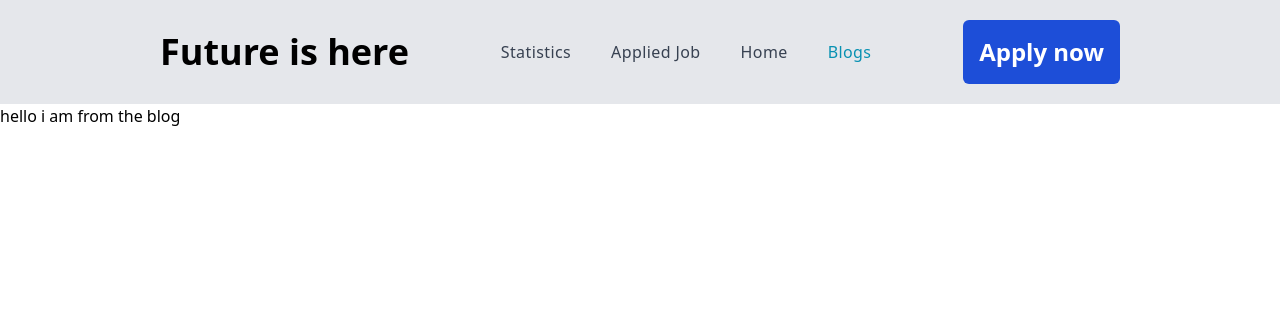
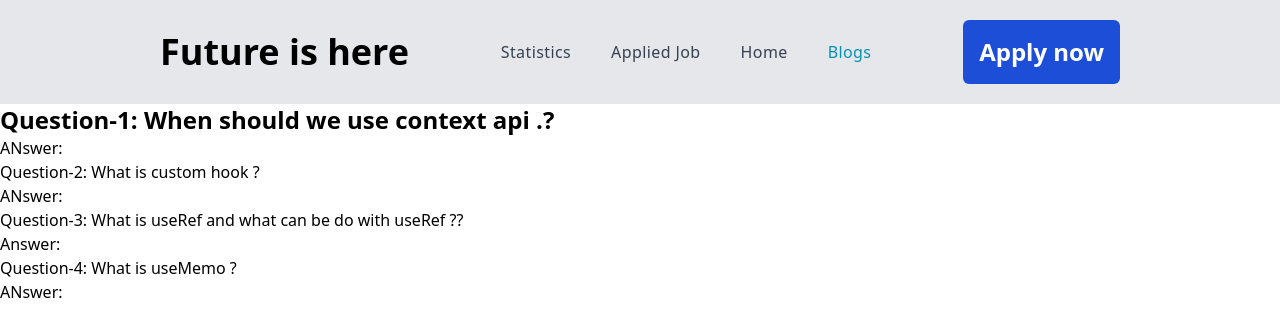
Before and after one commit to Jakir80/Carrier-hub, a React (Vite) app: page /blog in a window 1280 px wide. Shown: the top 336 px of the page. Built offline with nearby package versions, Linux system fonts and the light colour scheme; no server answers.

Commit message:
get data from storage and compare

```diff
--- a/public/data.json
+++ b/public/data.json
@@ -37,7 +37,7 @@
       },
       {
         "id": 3,
-        "company_logo": "https://imgtr.ee/images/2023/04/09/nJA1B.png",
+        "company_logo": "https://imgtr.ee/images/2023/04/09/nJ5em.png",
         "job_title": "Data Scientist",
         "company_name": "Example Inc.",
         "remote_or_onsite": "Onsite",
@@ -88,7 +88,7 @@
       },
       {
         "id": 6,
-        "company_logo": "https://imgtr.ee/images/2023/04/09/nJA1B.png",
+        "company_logo": "https://i.ibb.co/4K9F9hf/Group-10021-removebg-preview.png",
         "job_title": "Software Engineer",
         "company_name": "Example Inc.",
         "remote_or_onsite": "Onsite",
--- a/src/Blog.jsx
+++ b/src/Blog.jsx
@@ -3,7 +3,23 @@ import React from 'react';
 const Blog = () => {
     return (
         <div>
-            <h1>hello i am from the blog</h1>
+
+            <div>
+                <h1 className='text-2xl font-bold '>Question-1:   When should we use context api .?</h1>
+                <h1>ANswer: </h1>
+            </div>
+            <div>
+                <h1> Question-2: What is custom hook ? </h1>
+                <h1>ANswer:</h1>
+            </div>
+            <div>
+                <h1>Question-3: What is useRef and what can be do with useRef ??</h1>
+                <h1>Answer: </h1>
+            </div>
+            <div>
+                <h1>Question-4: What is useMemo ?</h1>
+                <h1>ANswer:</h1>
+            </div>
         </div>
     );
 };
--- a/src/Component/Category.jsx
+++ b/src/Component/Category.jsx
@@ -3,10 +3,10 @@ import React from 'react';
 const Category = ({singleCategory}) => {
     const {category,description,img}=singleCategory;
     return (
-        <div className='bg-gray-200 md:mr-32 md:ml-32 md:px-5'>
-        <div className='w-14 h-14 rounded-md md:pt-5'> <img src={img} alt="" /></div>
-        <div className='md:mt-10 p-5'>
-            <h2>{category}</h2>
+        <div className='bg-gray-100 md:mr-32 md:ml-32 p-4 rounded-md'>
+        <div className='w-14 h-14 rounded-md  p-2 bg-white'> <img src={img} alt="" /></div>
+        <div className='md:mt-4'>
+            <h2 className='font-bold'>{category}</h2>
             <h3>{description}</h3>
         </div>
 
--- a/src/Component/Header.jsx
+++ b/src/Component/Header.jsx
@@ -39,7 +39,6 @@ const Header = () => {
               Home
             </NavLink>
           </li>
-
           <li>
             <NavLink
               to='/blog'
```
Also changed, not shown: public/category.json (+4 -4 lines).
